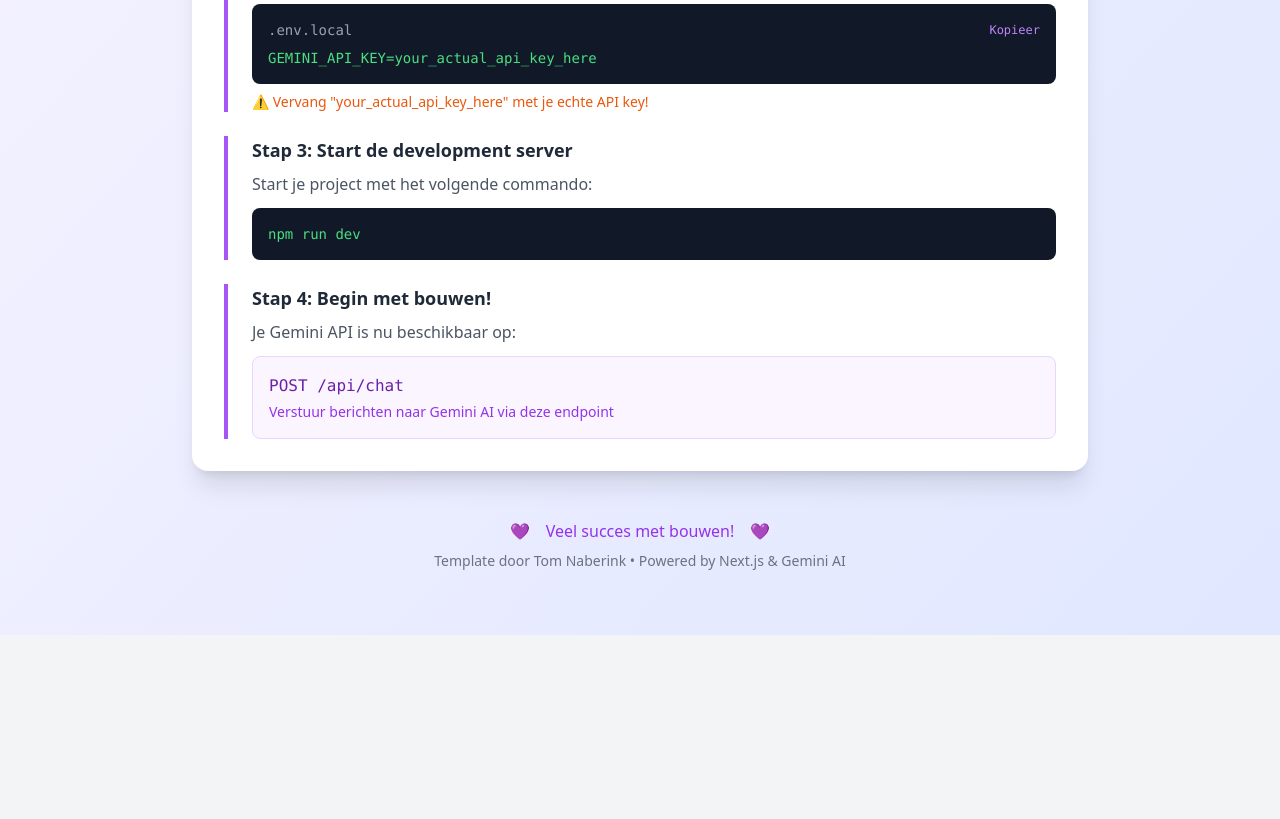
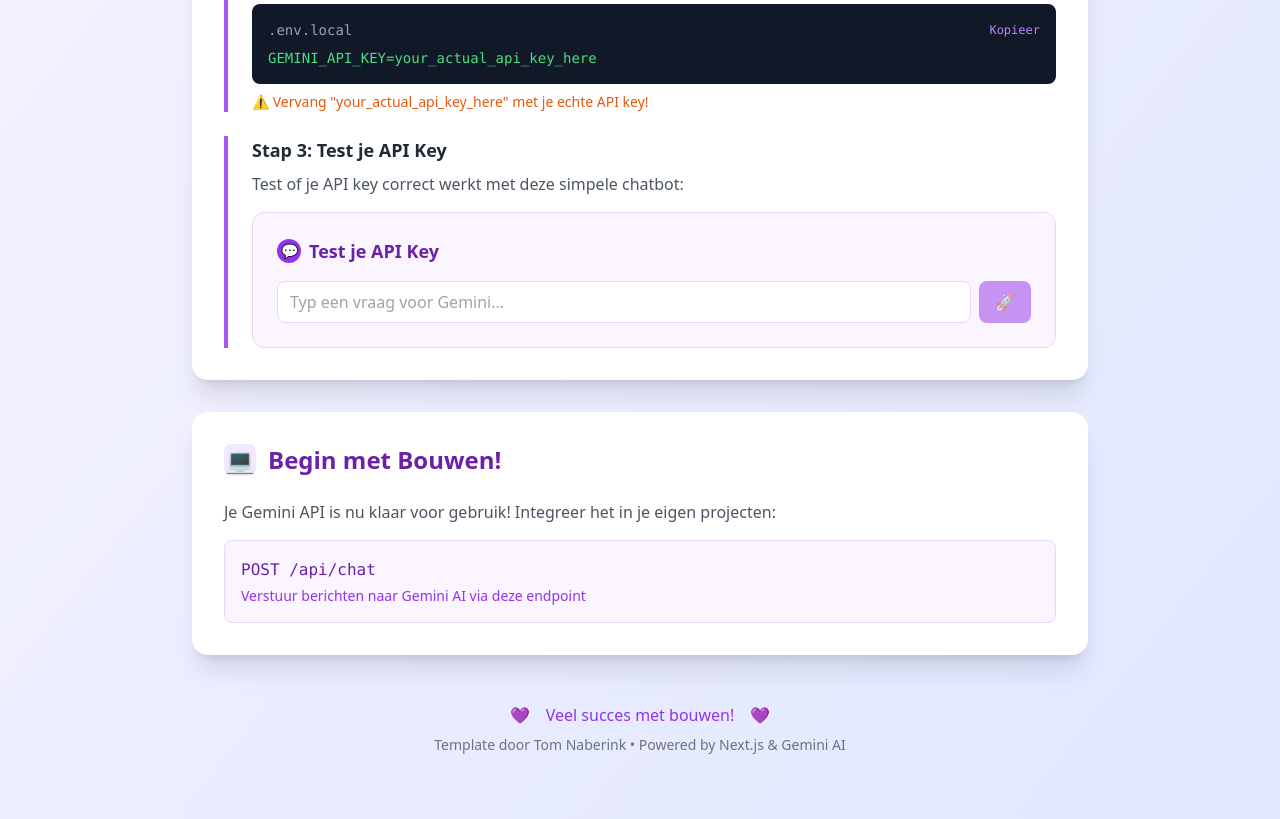
Before and after one commit to TomNaberink/gemini-simpele-chatbot-nextJS-cursor, a Next.js app: page / in a window 1280 px wide. Shown: the part 800-1619 px from the top of the page. Before the commit the page ends 1435 px from the top, so only its background shows below. Built offline with nearby package versions, Linux system fonts and the light colour scheme.

Commit message:
Add interactive test chatbot for API key validation

```diff
--- a/src/app/page.tsx
+++ b/src/app/page.tsx
@@ -1,3 +1,5 @@
+import TestChatBot from '@/components/TestChatBot'
+
 export default function Home() {
   return (
     <div className="min-h-screen bg-gradient-to-br from-purple-50 to-indigo-100">
@@ -53,7 +55,7 @@ export default function Home() {
           </div>
 
           {/* Setup Instructions */}
-          <div className="bg-white rounded-2xl shadow-xl p-8">
+          <div className="bg-white rounded-2xl shadow-xl p-8 mb-8">
             <h2 className="text-2xl font-bold text-purple-800 mb-6 flex items-center">
               <span className="w-8 h-8 bg-purple-100 rounded-lg flex items-center justify-center mr-3">
                 🔧
@@ -105,34 +107,37 @@ export default function Home() {
                 </p>
               </div>
 
-              {/* Step 3 */}
+              {/* Step 3 - New Test Step */}
               <div className="border-l-4 border-purple-500 pl-6">
                 <h3 className="text-lg font-semibold text-gray-800 mb-2">
-                  Stap 3: Start de development server
+                  Stap 3: Test je API Key
                 </h3>
-                <p className="text-gray-600 mb-3">
-                  Start je project met het volgende commando:
+                <p className="text-gray-600 mb-4">
+                  Test of je API key correct werkt met deze simpele chatbot:
                 </p>
-                <div className="bg-gray-900 text-green-400 p-4 rounded-lg font-mono text-sm">
-                  <code>npm run dev</code>
+                <TestChatBot />
+              </div>
             </div>
           </div>
 
-              {/* Step 4 */}
-              <div className="border-l-4 border-purple-500 pl-6">
-                <h3 className="text-lg font-semibold text-gray-800 mb-2">
-                  Stap 4: Begin met bouwen!
-                </h3>
-                <p className="text-gray-600 mb-3">
-                  Je Gemini API is nu beschikbaar op:
+          {/* API Usage Info */}
+          <div className="bg-white rounded-2xl shadow-xl p-8">
+            <h2 className="text-2xl font-bold text-purple-800 mb-6 flex items-center">
+              <span className="w-8 h-8 bg-purple-100 rounded-lg flex items-center justify-center mr-3">
+                💻
+              </span>
+              Begin met Bouwen!
+            </h2>
+
+            <p className="text-gray-600 mb-4">
+              Je Gemini API is nu klaar voor gebruik! Integreer het in je eigen projecten:
             </p>
+
             <div className="bg-purple-50 border border-purple-200 p-4 rounded-lg">
               <code className="text-purple-800 font-mono">POST /api/chat</code>
               <p className="text-purple-600 text-sm mt-1">
                 Verstuur berichten naar Gemini AI via deze endpoint
               </p>
-                </div>
-              </div>
             </div>
           </div>
 
--- /dev/null
+++ b/src/components/TestChatBot.tsx
@@ -0,0 +1,114 @@
+'use client'
+
+import { useState } from 'react'
+
+export default function TestChatBot() {
+  const [message, setMessage] = useState('')
+  const [response, setResponse] = useState('')
+  const [isLoading, setIsLoading] = useState(false)
+  const [error, setError] = useState('')
+
+  const testApiKey = async () => {
+    if (!message.trim()) return
+
+    setIsLoading(true)
+    setError('')
+    setResponse('')
+
+    try {
+      const res = await fetch('/api/chat', {
+        method: 'POST',
+        headers: {
+          'Content-Type': 'application/json',
+        },
+        body: JSON.stringify({ message }),
+      })
+
+      const data = await res.json()
+
+      if (!res.ok) {
+        throw new Error(data.error || 'Er is een fout opgetreden')
+      }
+
+      setResponse(data.response)
+    } catch (err) {
+      setError(err instanceof Error ? err.message : 'Er is een fout opgetreden')
+    } finally {
+      setIsLoading(false)
+    }
+  }
+
+  const handleKeyPress = (e: React.KeyboardEvent) => {
+    if (e.key === 'Enter' && !e.shiftKey) {
+      e.preventDefault()
+      testApiKey()
+    }
+  }
+
+  return (
+    <div className="bg-purple-50 border border-purple-200 rounded-xl p-6">
+      <h3 className="text-lg font-semibold text-purple-800 mb-4 flex items-center">
+        <span className="w-6 h-6 bg-purple-600 rounded-full flex items-center justify-center mr-2">
+          <span className="text-white text-sm">💬</span>
+        </span>
+        Test je API Key
+      </h3>
+
+      <div className="space-y-4">
+        <div className="flex space-x-2">
+          <input
+            type="text"
+            value={message}
+            onChange={(e) => setMessage(e.target.value)}
+            onKeyPress={handleKeyPress}
+            placeholder="Typ een vraag voor Gemini..."
+            className="flex-1 px-3 py-2 border border-purple-200 rounded-lg focus:outline-none focus:ring-2 focus:ring-purple-500 focus:border-transparent"
+            disabled={isLoading}
+          />
+          <button
+            onClick={testApiKey}
+            disabled={isLoading || !message.trim()}
+            className="px-4 py-2 bg-purple-600 text-white rounded-lg hover:bg-purple-700 focus:outline-none focus:ring-2 focus:ring-purple-500 focus:ring-offset-2 disabled:opacity-50 disabled:cursor-not-allowed transition-colors"
+          >
+            {isLoading ? '⏳' : '🚀'}
+          </button>
+        </div>
+
+        {error && (
+          <div className="p-3 bg-red-50 border border-red-200 rounded-lg">
+            <p className="text-red-700 text-sm">
+              ❌ <strong>Fout:</strong> {error}
+            </p>
+            <p className="text-red-600 text-xs mt-1">
+              Controleer of je API key correct is ingesteld in .env.local
+            </p>
+          </div>
+        )}
+
+        {response && (
+          <div className="p-4 bg-green-50 border border-green-200 rounded-lg">
+            <p className="text-green-800 text-sm font-medium mb-2">
+              ✅ <strong>Succes! Je API key werkt perfect:</strong>
+            </p>
+            <p className="text-gray-700 text-sm bg-white p-3 rounded border">
+              {response}
+            </p>
+          </div>
+        )}
+
+        {isLoading && (
+          <div className="p-3 bg-purple-50 border border-purple-200 rounded-lg">
+            <div className="flex items-center space-x-2">
+              <div className="flex space-x-1">
+                <div className="w-2 h-2 bg-purple-400 rounded-full animate-bounce"></div>
+                <div className="w-2 h-2 bg-purple-400 rounded-full animate-bounce" style={{animationDelay: '0.1s'}}></div>
+                <div className="w-2 h-2 bg-purple-400 rounded-full animate-bounce" style={{animationDelay: '0.2s'}}></div>
+              </div>
+              <span className="text-purple-700 text-sm">Gemini denkt na...</span>
+            </div>
+          </div>
+        )}
+      </div>
+    </div>
+  )
+}
```
Lines whose indentation alone changed are shown as unchanged.
